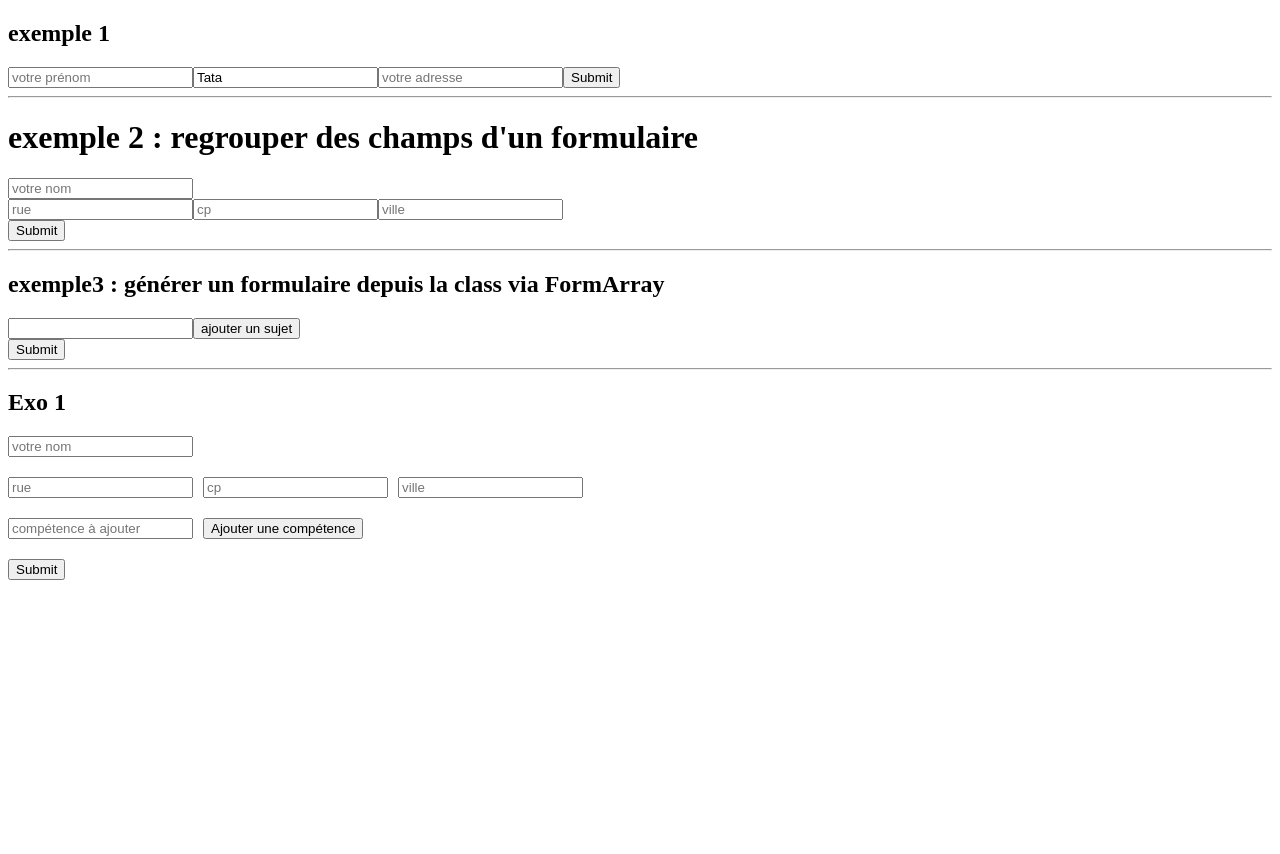
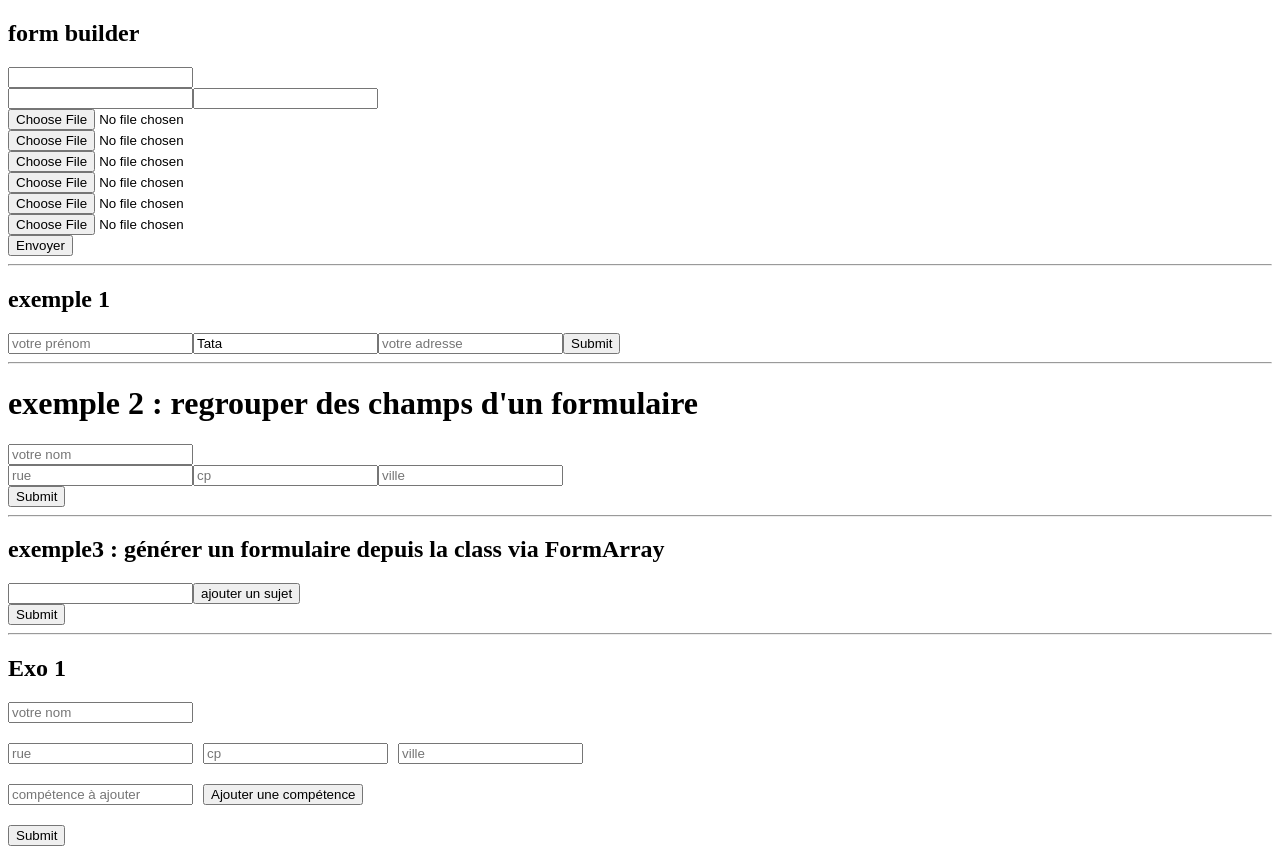
Before and after one commit to webdevproformation/webdevproformation-webdevproformation-angular-3wa-janv-2022, an Angular app in the folder jour2-reactive-form/: page / in a window 1280 px wide. Before the commit the page ends 800 px from the top, so only its background shows below. Built offline with nearby package versions, Linux system fonts and the light colour scheme.

Commit message:
créer un formulaire via formBuilder

```diff
--- a/jour2-reactive-form/src/app/app.component.ts
+++ b/jour2-reactive-form/src/app/app.component.ts
@@ -3,6 +3,8 @@ import { Component } from '@angular/core';
 @Component({
   selector: 'app-root',
   template: `
+    <app-form-builder></app-form-builder>
+    <hr>
     <form1></form1>
     <hr>
     <app-form2></app-form2>
--- a/jour2-reactive-form/src/app/app.module.ts
+++ b/jour2-reactive-form/src/app/app.module.ts
@@ -8,6 +8,7 @@ import { Form1Component } from './form1/form1.component';
 import { Form2Component } from './form2/form2.component';
 import { Form3Component } from './form3/form3.component';
 import { Exo1Component } from './exo1/exo1.component';
+import { FormBuilderComponent } from './form-builder/form-builder.component';
 
 @NgModule({
   declarations: [
@@ -15,7 +16,8 @@ import { Exo1Component } from './exo1/exo1.component';
     Form1Component,
     Form2Component,
     Form3Component,
-    Exo1Component
+    Exo1Component,
+    FormBuilderComponent
   ],
   imports: [
     BrowserModule,
--- a/jour2-reactive-form/src/app/exo1/exo1.component.ts
+++ b/jour2-reactive-form/src/app/exo1/exo1.component.ts
@@ -73,5 +73,4 @@ export class Exo1Component implements OnInit {
   constructor() { }
   ngOnInit(): void {
   }
-
 }
--- /dev/null
+++ b/jour2-reactive-form/src/app/form-builder/form-builder.component.html
@@ -0,0 +1 @@
+<p>form-builder works!</p>
--- /dev/null
+++ b/jour2-reactive-form/src/app/form-builder/form-builder.component.ts
@@ -0,0 +1,47 @@
+import { Component, OnInit } from '@angular/core';
+import { FormBuilder } from '@angular/forms';
+
+@Component({
+  selector: 'app-form-builder',
+  template: `
+    <h2>form builder</h2>
+    <form [formGroup]="form" (ngSubmit)="onSubmit()">
+      <input type="text" formControlName="sujet">
+      <div formGroupName="info">
+          <input type="text" formControlName="competence">
+          <input type="text" formControlName="niveau">
+      </div>
+      <div formArrayName="images">
+        <div *ngFor="let image of getImages(); index as id">
+          <input type="file" [formControlName]="id">
+        </div>
+      </div>
+      <input type="submit" value="Envoyer">
+    </form>
+  `
+})
+export class FormBuilderComponent implements OnInit {
+  public form ;
+
+  public getImages(){
+    if(this.form.get("images")){
+      return (this.form.get("images") as any) ["controls"]
+    }
+  }
+  public onSubmit(){
+    console.log(this.form.value);
+  }
+  constructor(fb : FormBuilder) {
+    this.form = fb.group({
+      sujet : fb.control(null),
+      info : fb.group({
+          competence : fb.control(null),
+          niveau : fb.control(null),
+      }),
+      images : fb.array([ [] , [] , [] , [] , [] , [] ]) // formArray
+    })
+  }
+  ngOnInit(): void {
+  }
+
+}
```
Also changed, not shown: jour2-reactive-form/src/app/form-builder/form-builder.component.css (added), 1 other file (tests, documents, lock files or other folders).
